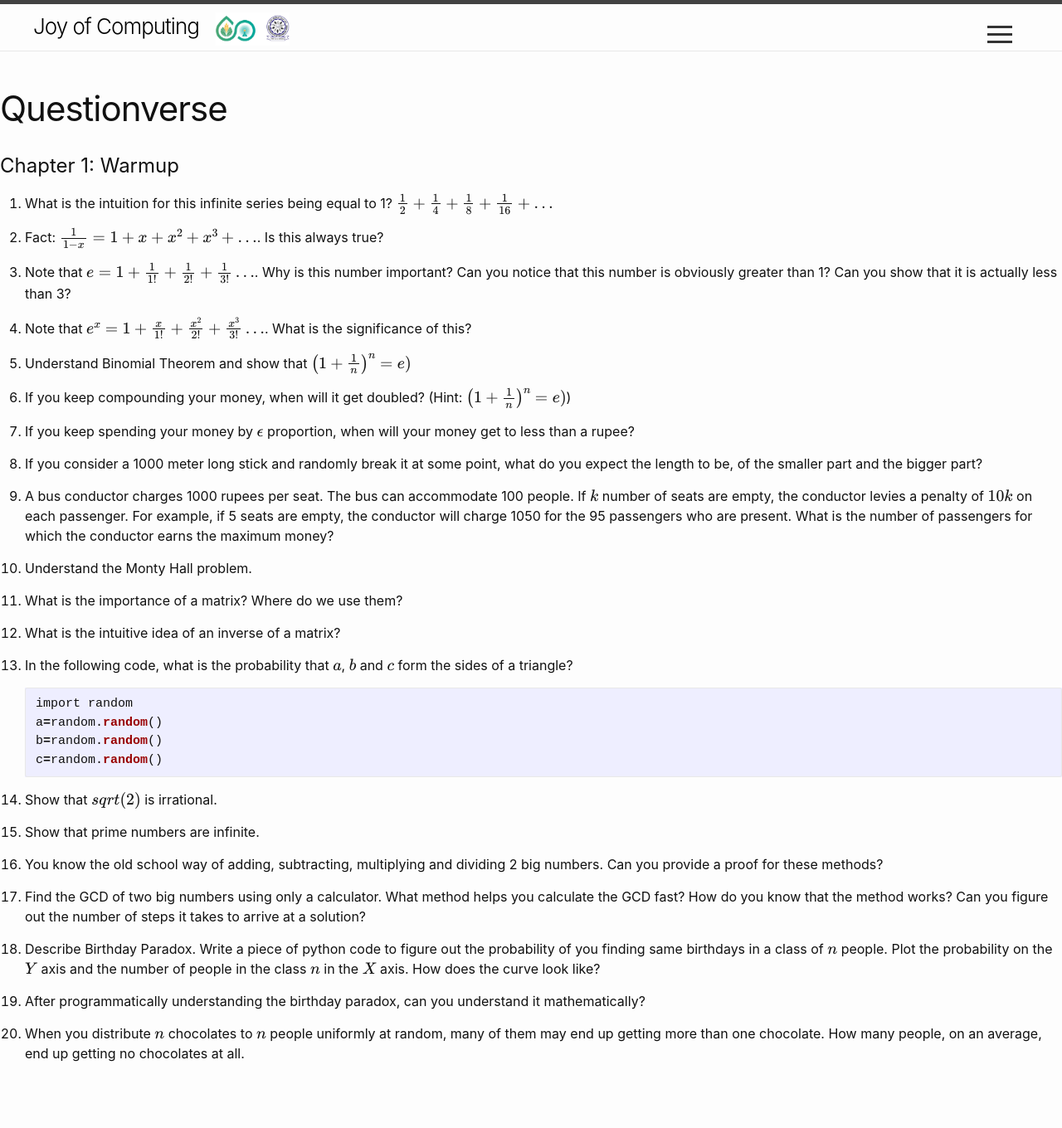
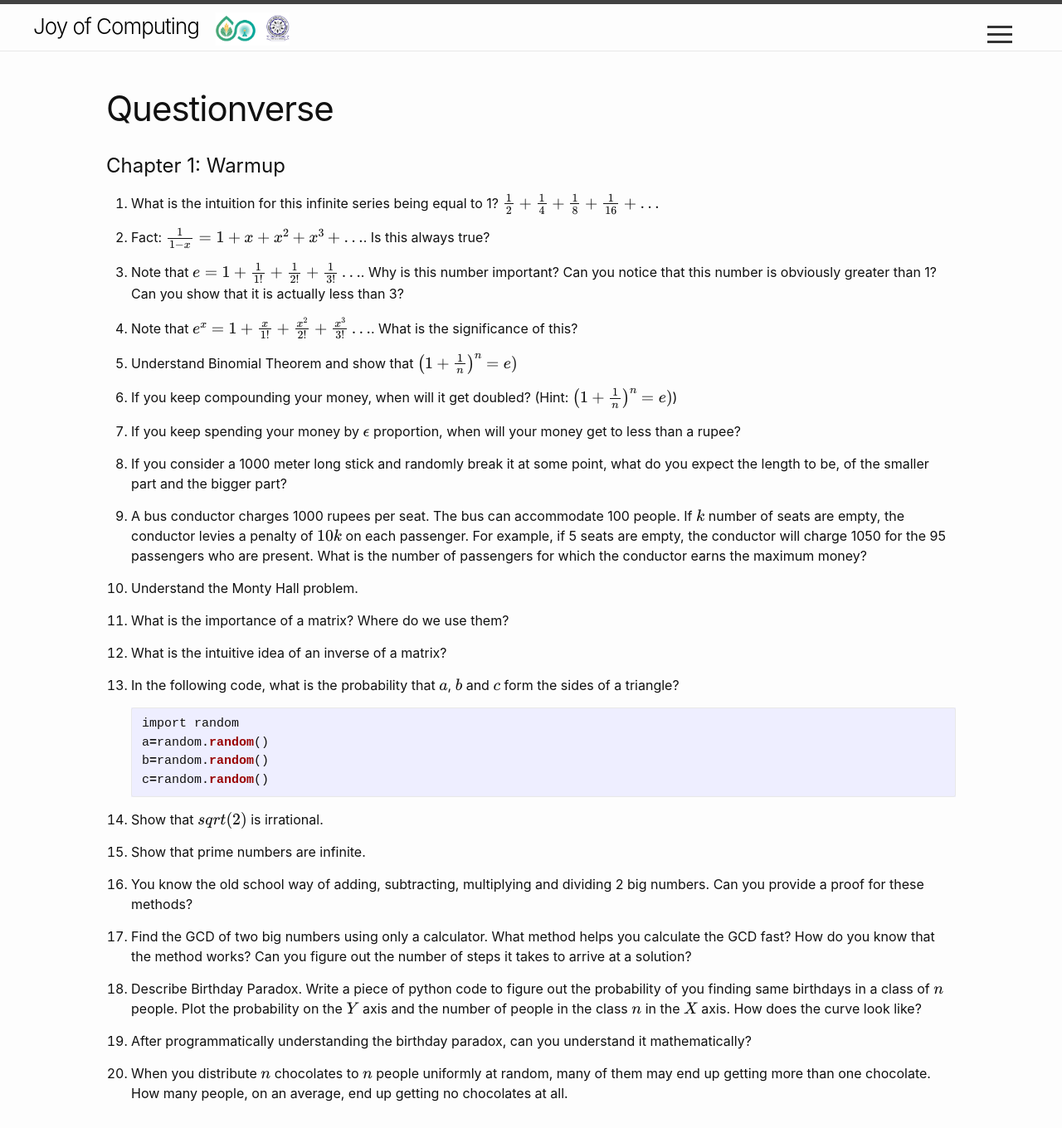
Before and after one commit to sudarshansudarshan/joc, a Jekyll site: the page built from Questions.md, in a window 1280 px wide. Shown: the whole page at 83% size. Built offline with Jekyll 4.4.1, drawn with Linux system fonts in a browser that asks for light colours; formulas are drawn with MathJax 3; before the commit the page ends 1312 px from its top, so only the background shows below that.

Commit message:
Update page.html

```diff
--- a/_layouts/page.html
+++ b/_layouts/page.html
@@ -4,11 +4,11 @@ layout: default
 <br><br>
 <article class="post">
 
-  <header class="post-header">
+  <header class="post-header" style="padding-left: 10vw; padding-right: 10vw">
     <h1 class="post-title" >{{ page.title | escape }}</h1>
   </header>
 
-  <div class="post-content" >
+  <div class="post-content" style="padding-left: 10vw; padding-right: 10vw">
     {{ content }}
   </div>
 
```
